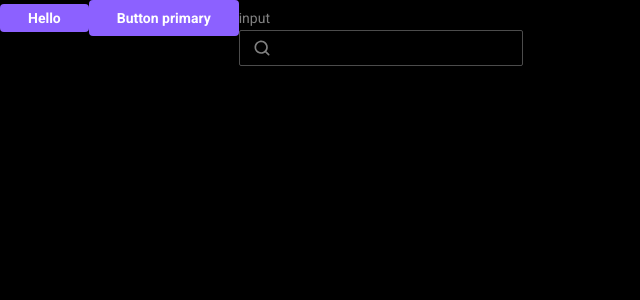
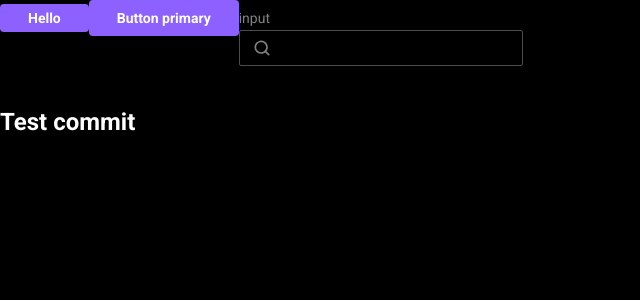
Before and after one commit to evan-weissrussland/flashCards1, a React (Vite) app: page / in a window 1280 px wide. Shown: the top 300 px of the page, without its empty margins (0-640 px from the left). Built offline with nearby package versions, Linux system fonts and the light colour scheme.

Commit message:
test commit

```diff
--- a/src/App.tsx
+++ b/src/App.tsx
@@ -9,6 +9,8 @@ export function App() {
       </Button>
       <Button>Button primary</Button>
       <Input type={'search'} />
+      {/*h2 для проверки*/}
+      <h2>Test commit</h2>
     </div>
   )
 }
```
